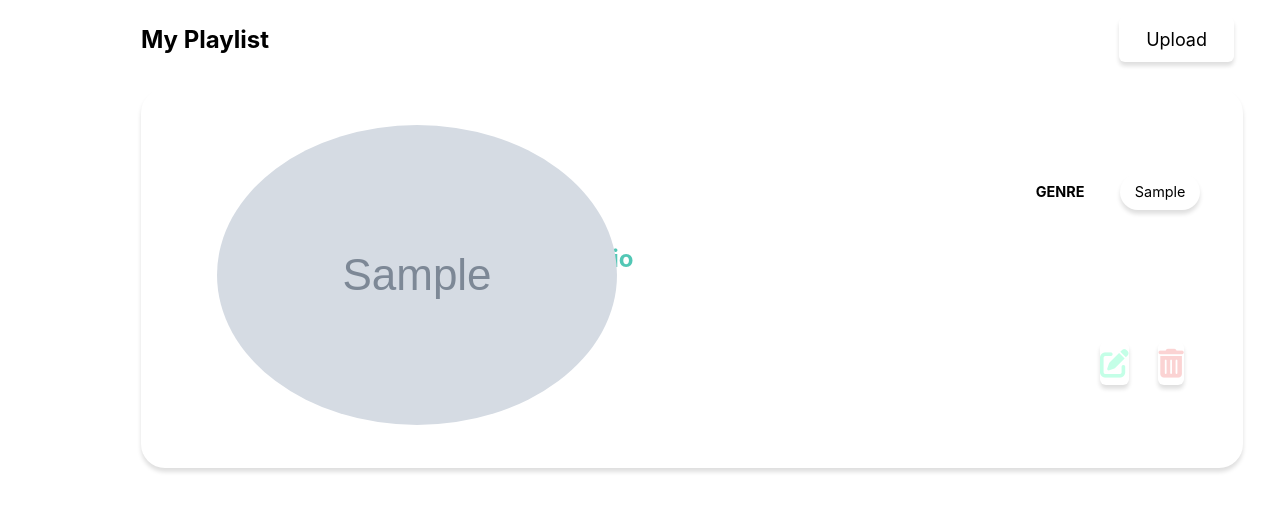
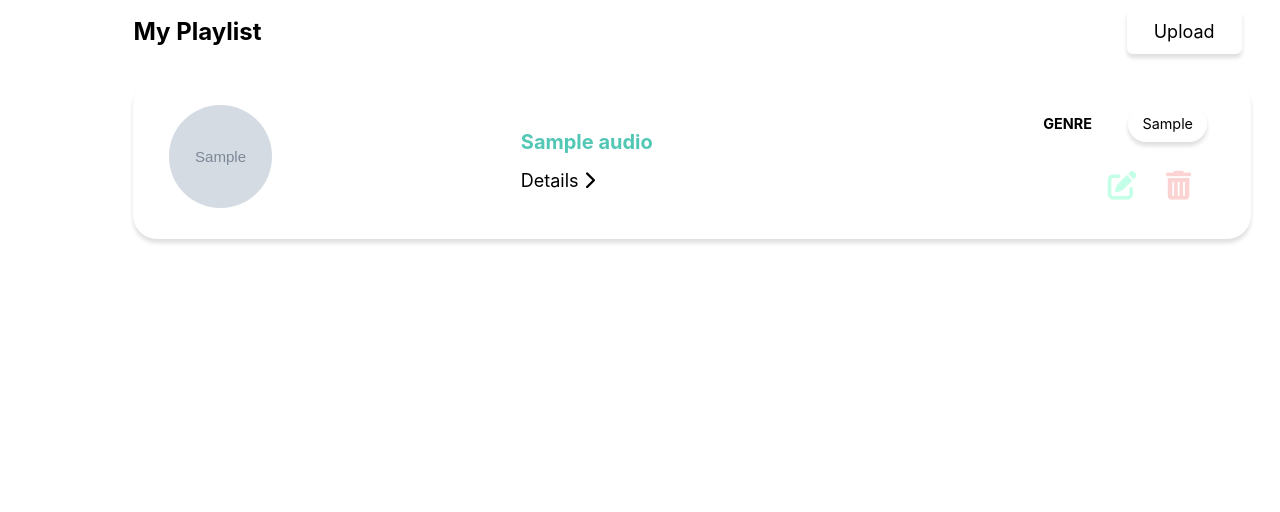
Before and after one commit to tanveerali13/audiosphere-v2, a PHP site: template views/display-myplaylist.php in a window 1280 px wide. Shown: the top 512 px of the page. Run offline with PHP 8.4, Linux system fonts and the light colour scheme; the template is opened without the code that fills it: most values are stand-ins (such as "Sample title", 1, 10 or a date in 2020); grey boxes marked "Sample" are stand-in pictures.

Commit message:
Chanegd title size in my playlist

```diff
--- a/css/myplaylist.css
+++ b/css/myplaylist.css
@@ -1,10 +1,93 @@
 /* RESET */
+
+/*
+  1. Use a more-intuitive box-sizing model.
+*/
+*,
+*::before,
+*::after {
+    box-sizing: border-box;
+}
+
+/*
+  2. Remove default margin
+*/
+* {
+    margin: 0;
+    padding: 0;
+}
+
+/*
+  Typographic tweaks!
+  3. Add accessible line-height
+  4. Improve text rendering
+*/
+body {
+    line-height: 1.5;
+    -webkit-font-smoothing: antialiased;
+}
+
+/*
+  5. Improve media defaults
+*/
 img,
 picture,
 video,
 canvas,
 svg {
     display: inline-block;
+    max-width: 100%;
+    aspect-ratio: 1/1;
+    object-fit: cover;
+}
+
+/*
+  6. Remove built-in form typography styles
+*/
+input,
+button,
+textarea,
+select {
+    font: inherit;
+}
+
+/*
+  7. Avoid text overflows
+*/
+p,
+h1,
+h2,
+h3,
+h4,
+h5,
+h6 {
+    overflow-wrap: break-word;
+}
+
+/*
+  8. Create a root stacking context
+*/
+#root,
+#__next {
+    isolation: isolate;
+}
+
+/*
+  9. Remove default button styles
+*/
+button {
+    background: none;
+    border: none;
+    padding: 0;
+    cursor: pointer;
+}
+
+li {
+    list-style: none;
+}
+
+a {
+    text-decoration: none;
 }
 
 /* VARIABLES */
@@ -124,11 +207,12 @@ h3 {
 }
 
 h4 {
-    font-size: clamp(var(--min-font-size), var(--preferred-font-size), var(--max-font-size));
+    font-size: .85rem;
     color: #52C7B5;
     margin-bottom: var(--margin_small);
     margin-top: 0;
     padding: 0;
+    align-self: center;
 }
 
 h5 {
@@ -213,12 +297,12 @@ button {
 
 .playlist-box {
     display: grid;
-    grid-template-columns: 1fr 1fr 1.5fr;
+    grid-template-columns: repeat(3, 1fr);
     align-items: center;
     column-gap: var(--gap_small);
     margin-bottom: var(--margin_medium);
     background-color: var(--primary_color_light);
-    padding: var(--padding_medium) var(--gap_large);
+    padding: var(--padding_medium);
     border-radius: 24px;
     box-shadow: var(--box-shadow);
 }
@@ -282,10 +366,12 @@ button {
     padding: 0;
     background-color: transparent;
     color: #C4FFE7;
+    box-shadow: none;
 }
 
 .playlist-box .icons a:hover {
     color: #a8d6c3;
+    background-color: transparent;
 }
 
 .playlist-box .icons a:nth-child(2) {
@@ -476,8 +562,15 @@ button {
 
 /* RESPONSIVE */
 @media screen and (min-width: 500px) {
+    h4 {
+        font-size: 1rem;
+    }
     .genre h5 {
         font-size: .75rem;
+    }
+
+    .playlist-box {
+        padding: var(--padding_medium) var(--padding_large);
     }
 
     .playlist-box .genre a {
@@ -513,7 +606,7 @@ button {
     }
 
     .playlist {
-        margin-bottom: 0;
+        margin-bottom: var(--margin_xlarge);
     }
 
     .playlist-box figure {
@@ -551,12 +644,20 @@ button {
 }
 
 @media screen and (min-width: 1000px) {
+    h4 {
+        font-size: 1.1rem;
+    }
+
     .playlist-box p {
         font-size: 1rem;
     }
 }
 
 @media screen and (min-width: 1200px) {
+    h4 {
+        font-size: 1.25rem;
+    }
+
     .profile-wrapper figure {
         width: 15vw;
     }
@@ -579,6 +680,10 @@ button {
 }
 
 @media screen and (min-width: 1400px) {
+    h4 {
+        font-size: 1.35rem;
+    }
+
     .profile-wrapper figure {
         width: 200px;
     }
```
